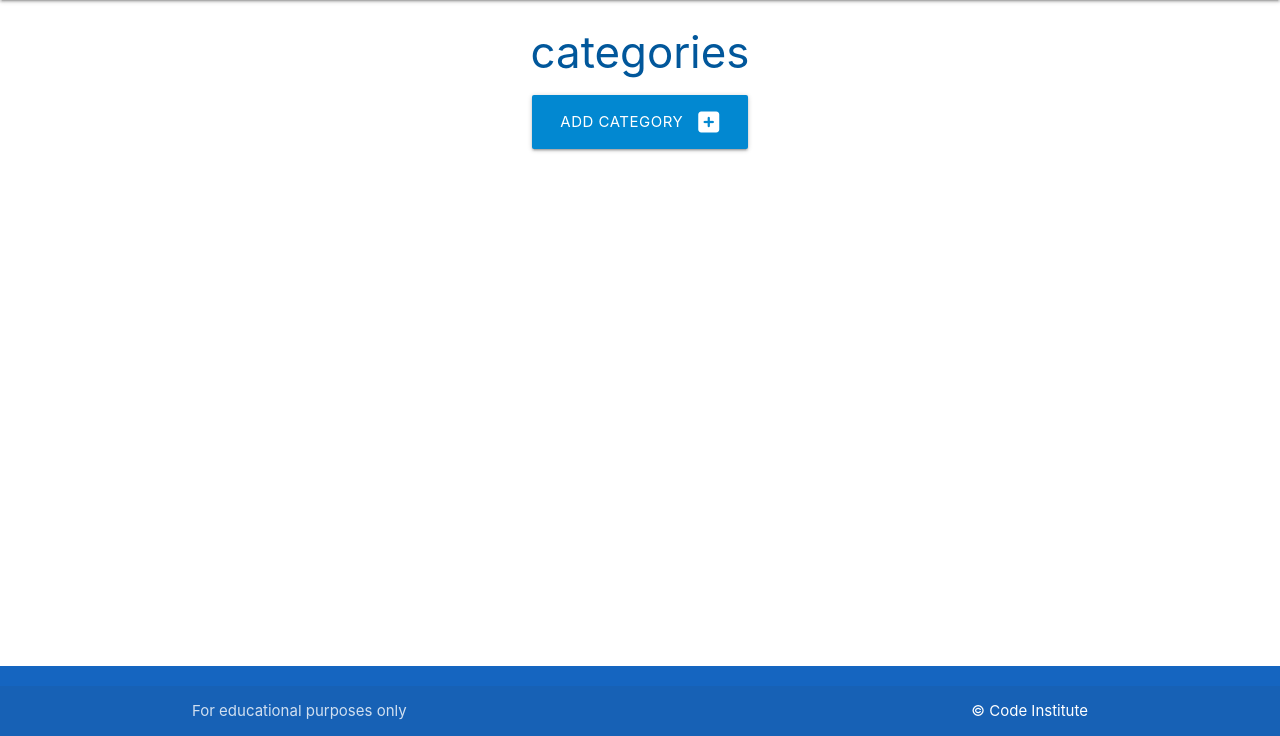
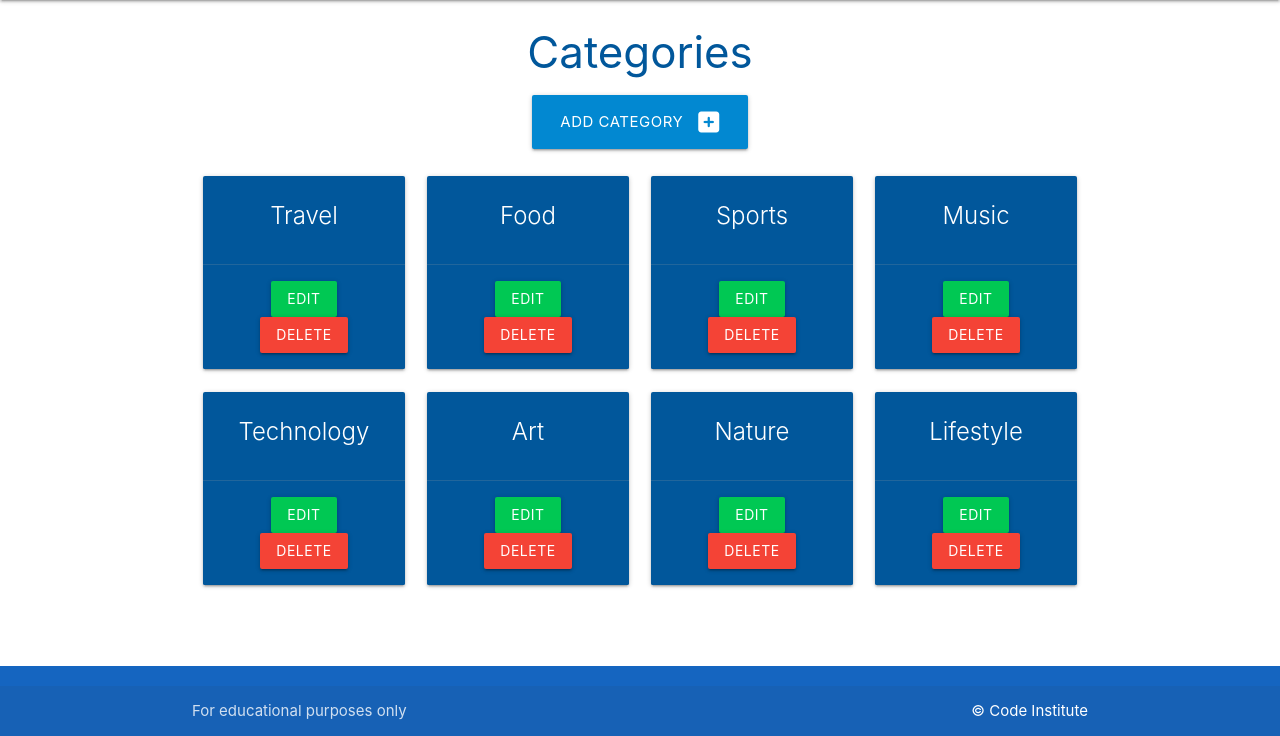
Before and after one commit to Ebuka-martins/FLASK-SQLALCHEMY.TASK-MANAGER, a Flask app: page /categories in a window 1280 px wide. Shown: the part 64-800 px from the top of the page. Run offline with Flask 3, Linux system fonts and the light colour scheme.

Commit message:
add boxes to categories

```diff
--- a/taskmanager/templates/categories.html
+++ b/taskmanager/templates/categories.html
@@ -1,7 +1,7 @@
 {% extends "base.html" %}
 {% block content %}
 
-<h3 class="light-blue-text text-darken-4 center-align">categories</h3>
+<h3 class="light-blue-text text-darken-4 center-align">Categories</h3>
 
 <div class="row">
     <div class="col s12 center-align">
@@ -11,4 +11,110 @@
     </div>
 </div>
 
+<div class="row">
+    <!-- Box 1 -->
+    <div class="col s12 m6 l3">
+        <div class="card light-blue darken-4 center-align">
+            <div class="card-content white-text">
+                <span class="card-title">Travel</span>
+            </div>
+            <div class="card-action">
+                <a href="#" class="btn green accent-4">Edit</a>
+                <a href="#" class="btn red">Delete</a>
+            </div>
+        </div>
+    </div>
+
+    <!-- Box 2 -->
+    <div class="col s12 m6 l3">
+        <div class="card light-blue darken-4 center-align">
+            <div class="card-content white-text">
+                <span class="card-title">Food</span>
+            </div>
+            <div class="card-action">
+                <a href="#" class="btn green accent-4">Edit</a>
+                <a href="#" class="btn red">Delete</a>
+            </div>
+        </div>
+    </div>
+
+    <!-- Box 3 -->
+    <div class="col s12 m6 l3">
+        <div class="card light-blue darken-4 center-align">
+            <div class="card-content white-text">
+                <span class="card-title">Sports</span>
+            </div>
+            <div class="card-action">
+                <a href="#" class="btn green accent-4">Edit</a>
+                <a href="#" class="btn red">Delete</a>
+            </div>
+        </div>
+    </div>
+
+    <!-- Box 4 -->
+    <div class="col s12 m6 l3">
+        <div class="card light-blue darken-4 center-align">
+            <div class="card-content white-text">
+                <span class="card-title">Music</span>
+            </div>
+            <div class="card-action">
+                <a href="#" class="btn green accent-4">Edit</a>
+                <a href="#" class="btn red">Delete</a>
+            </div>
+        </div>
+    </div>
+
+    <!-- Box 5 -->
+    <div class="col s12 m6 l3">
+        <div class="card light-blue darken-4 center-align">
+            <div class="card-content white-text">
+                <span class="card-title">Technology</span>
+            </div>
+            <div class="card-action">
+                <a href="#" class="btn green accent-4">Edit</a>
+                <a href="#" class="btn red">Delete</a>
+            </div>
+        </div>
+    </div>
+
+    <!-- Box 6 -->
+    <div class="col s12 m6 l3">
+        <div class="card light-blue darken-4 center-align">
+            <div class="card-content white-text">
+                <span class="card-title">Art</span>
+            </div>
+            <div class="card-action">
+                <a href="#" class="btn green accent-4">Edit</a>
+                <a href="#" class="btn red">Delete</a>
+            </div>
+        </div>
+    </div>
+
+    <!-- Box 7 -->
+    <div class="col s12 m6 l3">
+        <div class="card light-blue darken-4 center-align">
+            <div class="card-content white-text">
+                <span class="card-title">Nature</span>
+            </div>
+            <div class="card-action">
+                <a href="#" class="btn green accent-4">Edit</a>
+                <a href="#" class="btn red">Delete</a>
+            </div>
+        </div>
+    </div>
+
+    <!-- Box 8 -->
+    <div class="col s12 m6 l3">
+        <div class="card light-blue darken-4 center-align">
+            <div class="card-content white-text">
+                <span class="card-title">Lifestyle</span>
+            </div>
+            <div class="card-action">
+                <a href="#" class="btn green accent-4">Edit</a>
+                <a href="#" class="btn red">Delete</a>
+            </div>
+        </div>
+    </div>
+</div>
+
 {% endblock %}
```
